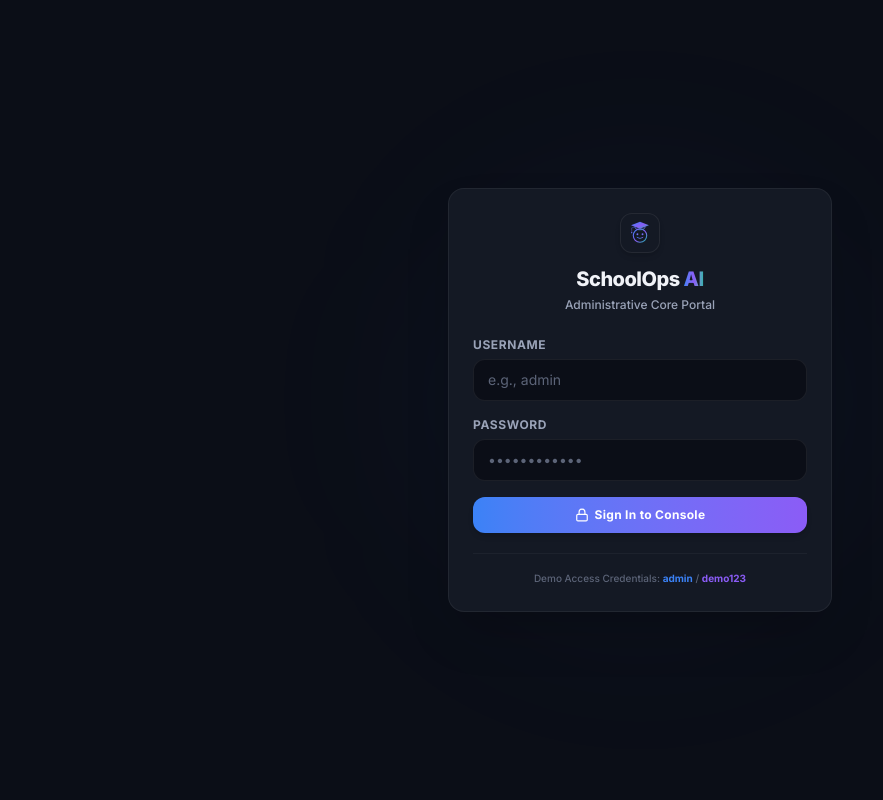
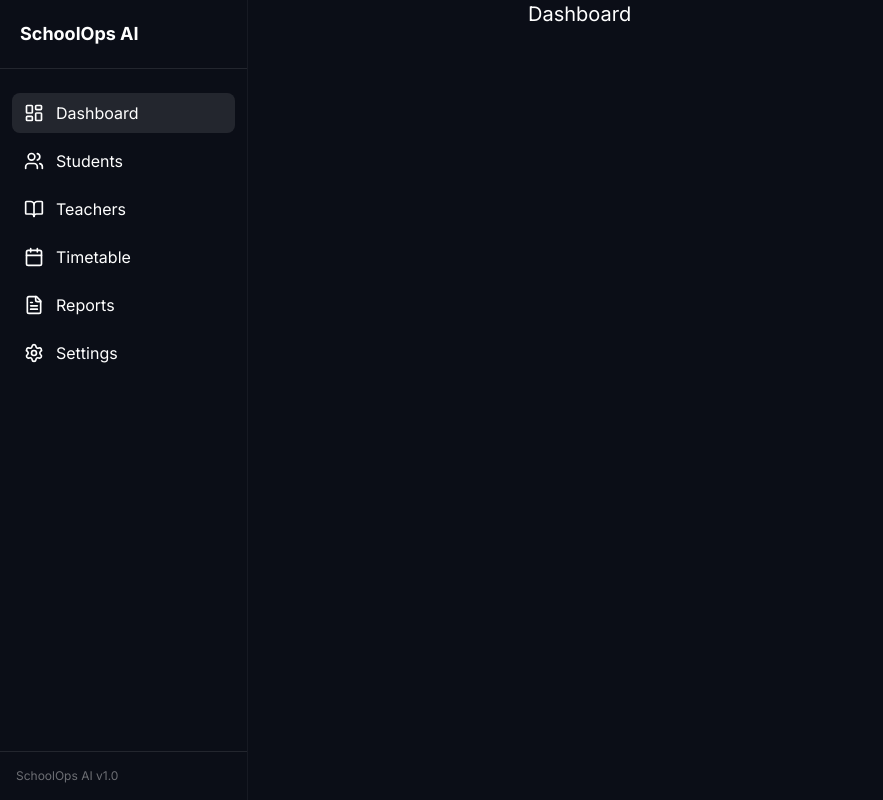
Before and after one commit to Aliyu-Mohammed-Bello/schoolops-ai, a React (Vite) app: page / in a window 1280 px wide. Shown: the whole page, without its empty margins (0-883 px from the left). Built offline with nearby package versions, Linux system fonts and the light colour scheme.

Commit message:
final mobile + UI fixes

```diff
--- a/src/App.tsx
+++ b/src/App.tsx
@@ -1,271 +1,128 @@
-import React, { useState, useEffect } from 'react';
+import { useState } from "react";
 import {
   LayoutDashboard,
   Users,
-  GraduationCap,
+  BookOpen,
   Calendar,
-  Sparkles,
   FileText,
-  LogOut,
-  Lock,
-  UserCheck,
-  CheckCircle,
-  Clock
-} from 'lucide-react';
-import { motion, AnimatePresence } from 'motion/react';
-
-// Imports of custom views
-import { Logo } from './components/Logo';
-import { DashboardView } from './components/DashboardView';
-import { StudentsView } from './components/StudentsView';
-import { TeachersView } from './components/TeachersView';
-import { AttendanceView } from './components/AttendanceView';
-import { TimetableView } from './components/TimetableView';
-import { ReportsView } from './components/ReportsView';
-import { AIAssistantView } from './components/AIAssistantView';
-
-import { ActiveTab, WatchConfig } from './types';
-
-// Default mock configuration for upload tracking
-const defaultWatchConfig: WatchConfig = {
-  students: { uploaded: false, filePath: null, lastSynced: null },
-  teachers: { uploaded: false, filePath: null, lastSynced: null },
-  attendance: { uploaded: false, filePath: null, lastSynced: null },
-  results: { uploaded: false, filePath: null, lastSynced: null },
-};
+  Settings,
+  Menu,
+  X,
+} from "lucide-react";
 
 export default function App() {
-  // Authentication state
-  const [isAuthenticated, setIsAuthenticated] = useState<boolean>(() => {
-    return sessionStorage.getItem('schoolops_auth') === 'true';
-  });
-  const [username, setUsername] = useState('');
-  const [password, setPassword] = useState('');
-  const [loginError, setLoginError] = useState('');
+  const [activeTab, setActiveTab] = useState("dashboard");
+  const [mobileMenuOpen, setMobileMenuOpen] = useState(false);
 
-  // Active Tab routing state
-  const [activeTab, setActiveTab] = useState<ActiveTab>('dashboard');
+  const menuItems = [
+    { id: "dashboard", label: "Dashboard", icon: LayoutDashboard },
+    { id: "students", label: "Students", icon: Users },
+    { id: "teachers", label: "Teachers", icon: BookOpen },
+    { id: "timetable", label: "Timetable", icon: Calendar },
+    { id: "reports", label: "Reports", icon: FileText },
+    { id: "settings", label: "Settings", icon: Settings },
+  ];
 
-  // Unified file watch status config fetched from backend
-  const [watchConfig, setWatchConfig] = useState<WatchConfig>(defaultWatchConfig);
-
-  const fetchWatchStatus = async () => {
-    try {
-      const res = await fetch('/api/data/status');
-      if (res.ok) {
-        const data = await res.json();
-        setWatchConfig(data);
-      }
-    } catch (err) {
-      console.error('Failed to retrieve file sync watch configuration', err);
+  const renderContent = () => {
+    switch (activeTab) {
+      case "dashboard":
+        return <div className="text-white text-xl">Dashboard</div>;
+      case "students":
+        return <div className="text-white text-xl">Students</div>;
+      case "teachers":
+        return <div className="text-white text-xl">Teachers</div>;
+      case "timetable":
+        return <div className="text-white text-xl">Timetable</div>;
+      case "reports":
+        return <div className="text-white text-xl">Reports</div>;
+      case "settings":
+        return <div className="text-white text-xl">Settings</div>;
+      default:
+        return null;
     }
   };
 
-  useEffect(() => {
-    if (isAuthenticated) {
-      fetchWatchStatus();
-      // Periodically poll watch configs to display real-time auto-sync timestamps
-      const interval = setInterval(fetchWatchStatus, 4000);
-      return () => clearInterval(interval);
-    }
-  }, [isAuthenticated]);
+  return (
+    <div className="flex min-h-screen bg-[#0B0E17] text-white">
 
-  const handleLogin = (e: React.FormEvent) => {
-    e.preventDefault();
-    setLoginError('');
+      {/* MOBILE TOP BAR */}
+      <div className="md:hidden fixed top-0 left-0 right-0 h-14 bg-[#0B0E17] border-b border-white/10 flex items-center px-4 z-40">
+        <button onClick={() => setMobileMenuOpen(true)}>
+          <Menu className="w-6 h-6" />
+        </button>
+        <div className="ml-3 font-semibold">SchoolOps AI</div>
+      </div>
 
-    // --- DEMO GATE ONLY ---
-    // This is a mockup/stand-in demo gating routine for evaluation purposes.
-    // There is no server-side session, JWT encryption, or database verification.
-    if (username === 'admin' && password === 'demo123') {
-      setIsAuthenticated(true);
-      sessionStorage.setItem('schoolops_auth', 'true');
-    } else {
-      setLoginError('Invalid Administrator credentials. Try admin / demo123');
-    }
-  };
+      {/* OVERLAY */}
+      {mobileMenuOpen && (
+        <div
+          className="fixed inset-0 bg-black/60 z-40 md:hidden"
+          onClick={() => setMobileMenuOpen(false)}
+        />
+      )}
 
-  const handleLogout = () => {
-    setIsAuthenticated(false);
-    sessionStorage.removeItem('schoolops_auth');
-    setActiveTab('dashboard');
-  };
+      {/* SIDEBAR */}
+      <aside
+        className={`
+          fixed md:static z-50
+          w-[260px] md:w-[248px]
+          h-full md:h-screen
+          bg-[#0B0E17] border-r border-white/5
+          flex flex-col justify-between
+          transform transition-transform duration-300
+          ${mobileMenuOpen ? "translate-x-0" : "-translate-x-full md:translate-x-0"}
+        `}
+      >
+        {/* HEADER */}
+        <div>
+          <div className="p-5 font-bold text-lg border-b border-white/10 flex justify-between items-center">
+            SchoolOps AI
 
-  // Render Login Form if unauthenticated
-  if (!isAuthenticated) {
-    return (
-      <div className="min-h-screen bg-[#0B0E17] flex items-center justify-center p-4">
-        {/* Subtle glowing radial background */}
-        <div className="absolute top-1/4 left-1/2 -translate-x-1/2 w-[400px] h-[400px] bg-[#3B82F6]/5 rounded-full blur-[100px] pointer-events-none" />
-
-        <motion.div
-          initial={{ opacity: 0, y: 15 }}
-          animate={{ opacity: 1, y: 0 }}
-          transition={{ duration: 0.4 }}
-          className="w-full max-w-sm bg-[#141924] border border-[rgba(255,255,255,0.06)] rounded-2xl p-6 shadow-2xl relative"
-        >
-          {/* Logo Heading */}
-          <div className="flex flex-col items-center text-center gap-3">
-            <Logo />
-            <div>
-              <h1 className="text-xl font-extrabold text-[#F1F3F8] tracking-tight">
-                SchoolOps <span className="bg-gradient-to-r from-[#3B82F6] via-[#8B5CF6] to-[#14B8A6] bg-clip-text text-transparent">AI</span>
-              </h1>
-              <p className="text-xs text-[#9AA3B8] mt-1 font-medium">Administrative Core Portal</p>
-            </div>
+            <button
+              className="md:hidden"
+              onClick={() => setMobileMenuOpen(false)}
+            >
+              <X className="w-5 h-5" />
+            </button>
           </div>
 
-          <form onSubmit={handleLogin} className="mt-6 space-y-4 text-xs">
-            {loginError && (
-              <div className="p-3 bg-[#EF4444]/10 border border-[#EF4444]/25 text-[#EF4444] rounded-lg font-semibold text-center leading-relaxed">
-                {loginError}
-              </div>
-            )}
-
-            <div className="space-y-1.5">
-              <label className="text-[#9AA3B8] font-bold uppercase tracking-wider block">Username</label>
-              <input
-                type="text"
-                required
-                placeholder="e.g., admin"
-                value={username}
-                onChange={e => setUsername(e.target.value)}
-                className="w-full bg-[#0B0E17] border border-[rgba(255,255,255,0.07)] rounded-xl px-3.5 py-2.5 text-sm text-[#F1F3F8] placeholder-[#5C6478] focus:outline-none focus:border-[#3B82F6] focus:ring-1 focus:ring-[#3B82F6]/30 transition-all"
-              />
-            </div>
-
-            <div className="space-y-1.5">
-              <label className="text-[#9AA3B8] font-bold uppercase tracking-wider block">Password</label>
-              <input
-                type="password"
-                required
-                placeholder="••••••••••••"
-                value={password}
-                onChange={e => setPassword(e.target.value)}
-                className="w-full bg-[#0B0E17] border border-[rgba(255,255,255,0.07)] rounded-xl px-3.5 py-2.5 text-sm text-[#F1F3F8] placeholder-[#5C6478] focus:outline-none focus:border-[#3B82F6] focus:ring-1 focus:ring-[#3B82F6]/30 transition-all"
-              />
-            </div>
-
-            <button
-              type="submit"
-              className="w-full bg-gradient-to-r from-[#3B82F6] to-[#8B5CF6] hover:brightness-110 text-white font-bold py-2.5 rounded-xl text-xs tracking-wide transition-all shadow-md mt-2 flex items-center justify-center gap-1.5 cursor-pointer"
-            >
-              <Lock className="w-3.5 h-3.5" />
-              <span>Sign In to Console</span>
-            </button>
-          </form>
-
-          <div className="mt-5 pt-4 border-t border-[rgba(255,255,255,0.04)] text-center">
-            <span className="text-[10px] text-[#5C6478] font-medium leading-relaxed block">
-              Demo Access Credentials: <strong className="text-[#3B82F6]">admin</strong> / <strong className="text-[#8B5CF6]">demo123</strong>
-            </span>
-          </div>
-        </motion.div>
-      </div>
-    );
-  }
-
-  // Navigation Items specification
-  const navItems = [
-    { id: 'dashboard', label: 'Dashboard', icon: LayoutDashboard },
-    { id: 'students', label: 'Students', icon: Users },
-    { id: 'teachers', label: 'Teachers', icon: GraduationCap },
-    { id: 'attendance', label: 'Attendance', icon: Clock },
-    { id: 'timetables', label: 'Timetables', icon: Calendar },
-    { id: 'reports', label: 'Reports', icon: FileText },
-    { id: 'ai-assistant', label: 'AI Assistant', icon: Sparkles },
-  ] as const;
-
-  return (
-    <div className="min-h-screen bg-[#0B0E17] flex relative overflow-hidden">
-      {/* Background Glows */}
-      <div className="absolute top-0 left-0 w-96 h-96 bg-[#3B82F6] opacity-10 blur-[100px] pointer-events-none"></div>
-      <div className="absolute top-0 right-0 w-96 h-96 bg-[#8B5CF6] opacity-10 blur-[100px] pointer-events-none"></div>
-
-      {/* FIXED LEFT SIDEBAR (248px) */}
-      <aside className="w-[248px] bg-[#0B0E17] border-r border-white/5 flex flex-col justify-between shrink-0 h-screen sticky top-0 z-10">
-        <div>
-          {/* Logo Wordmark Header */}
-          <div className="p-6 flex items-center gap-3 border-b border-white/5">
-            <Logo />
-            <div>
-              <h2 className="text-base font-extrabold text-[#F1F3F8] tracking-tight leading-none">
-                SchoolOps
-              </h2>
-              <span className="text-[10px] font-bold bg-gradient-to-r from-[#3B82F6] via-[#8B5CF6] to-[#14B8A6] bg-clip-text text-transparent mt-1 block">
-                AI COORDINATOR
-              </span>
-            </div>
-          </div>
-
-          {/* Navigation Links list */}
-          <nav className="p-4 space-y-1 mt-2">
-            {navItems.map(item => {
+          {/* NAV */}
+          <nav className="mt-6 space-y-2 px-3">
+            {menuItems.map((item) => {
               const Icon = item.icon;
-              const isActive = activeTab === item.id;
               return (
                 <button
                   key={item.id}
-                  onClick={() => setActiveTab(item.id)}
-                  className={`w-full flex items-center gap-3 px-4 py-3 rounded-xl text-xs font-bold transition-all cursor-pointer ${
-                    isActive
-                      ? 'bg-white/5 border border-white/5 text-[#3B82F6]'
-                      : 'text-[#9AA3B8] hover:bg-white/5 hover:text-[#F1F3F8]'
-                  }`}
+                  onClick={() => {
+                    setActiveTab(item.id);
+                    setMobileMenuOpen(false);
+                  }}
+                  className={`w-full flex items-center gap-3 px-3 py-2 rounded-lg transition
+                    ${
+                      activeTab === item.id
+                        ? "bg-white/10"
+                        : "hover:bg-white/5"
+                    }
+                  `}
                 >
-                  <Icon className={`w-4 h-4 shrink-0 ${isActive ? 'text-[#3B82F6]' : 'text-[#5C6478]'}`} />
-                  <span>{item.label}</span>
+                  <Icon className="w-5 h-5" />
+                  {item.label}
                 </button>
               );
             })}
           </nav>
         </div>
 
-        {/* Pinned User card at bottom */}
-        <div className="p-4 border-t border-white/5 bg-white/5 flex items-center justify-between m-4 rounded-xl">
-          <div className="flex items-center gap-3 min-w-0">
-            {/* Initials circular avatar */}
-            <div className="w-10 h-10 rounded-full bg-gradient-to-br from-[#3B82F6] to-[#8B5CF6] flex items-center justify-center font-extrabold text-sm text-white shrink-0">
-              AD
-            </div>
-            <div className="flex-1 min-w-0">
-              <span className="block text-sm font-semibold text-[#F1F3F8] truncate">Admin User</span>
-              <span className="block text-[11px] text-[#5C6478] font-bold uppercase tracking-wider">Administrator</span>
-            </div>
-          </div>
-          {/* Logout button */}
-          <button
-            onClick={handleLogout}
-            title="Log out of session"
-            className="p-1.5 bg-[#0B0E17]/60 hover:bg-[#EF4444]/15 hover:text-[#EF4444] text-[#5C6478] border border-[rgba(255,255,255,0.05)] hover:border-[#EF4444]/30 rounded-lg transition-all cursor-pointer shrink-0"
-          >
-            <LogOut className="w-3.5 h-3.5" />
-          </button>
+        {/* FOOTER */}
+        <div className="p-4 text-xs text-white/40 border-t border-white/10">
+          SchoolOps AI v1.0
         </div>
       </aside>
 
-      {/* MAIN VIEWPORT PORT */}
-      <main className="flex-1 overflow-x-hidden p-8 max-w-7xl mx-auto w-full relative z-10">
-        <AnimatePresence mode="wait">
-          <motion.div
-            key={activeTab}
-            initial={{ opacity: 0, y: 8 }}
-            animate={{ opacity: 1, y: 0 }}
-            exit={{ opacity: 0, y: -8 }}
-            transition={{ duration: 0.2 }}
-            className="h-full"
-          >
-            {activeTab === 'dashboard' && <DashboardView onNavigateToTab={(tab) => setActiveTab(tab)} />}
-            {activeTab === 'students' && <StudentsView watchConfig={watchConfig} onRefreshConfig={fetchWatchStatus} />}
-            {activeTab === 'teachers' && <TeachersView watchConfig={watchConfig} onRefreshConfig={fetchWatchStatus} />}
-            {activeTab === 'attendance' && <AttendanceView watchConfig={watchConfig} onRefreshConfig={fetchWatchStatus} />}
-            {activeTab === 'timetables' && <TimetableView />}
-            {activeTab === 'reports' && <ReportsView watchConfig={watchConfig} onRefreshConfig={fetchWatchStatus} />}
-            {activeTab === 'ai-assistant' && <AIAssistantView />}
-          </motion.div>
-        </AnimatePresence>
+      {/* MAIN CONTENT */}
+      <main className="flex-1 w-full min-h-screen md:ml-[248px] pt-16 md:pt-0 p-4 md:p-8">
+        {renderContent()}
       </main>
-
     </div>
   );
 }
```
